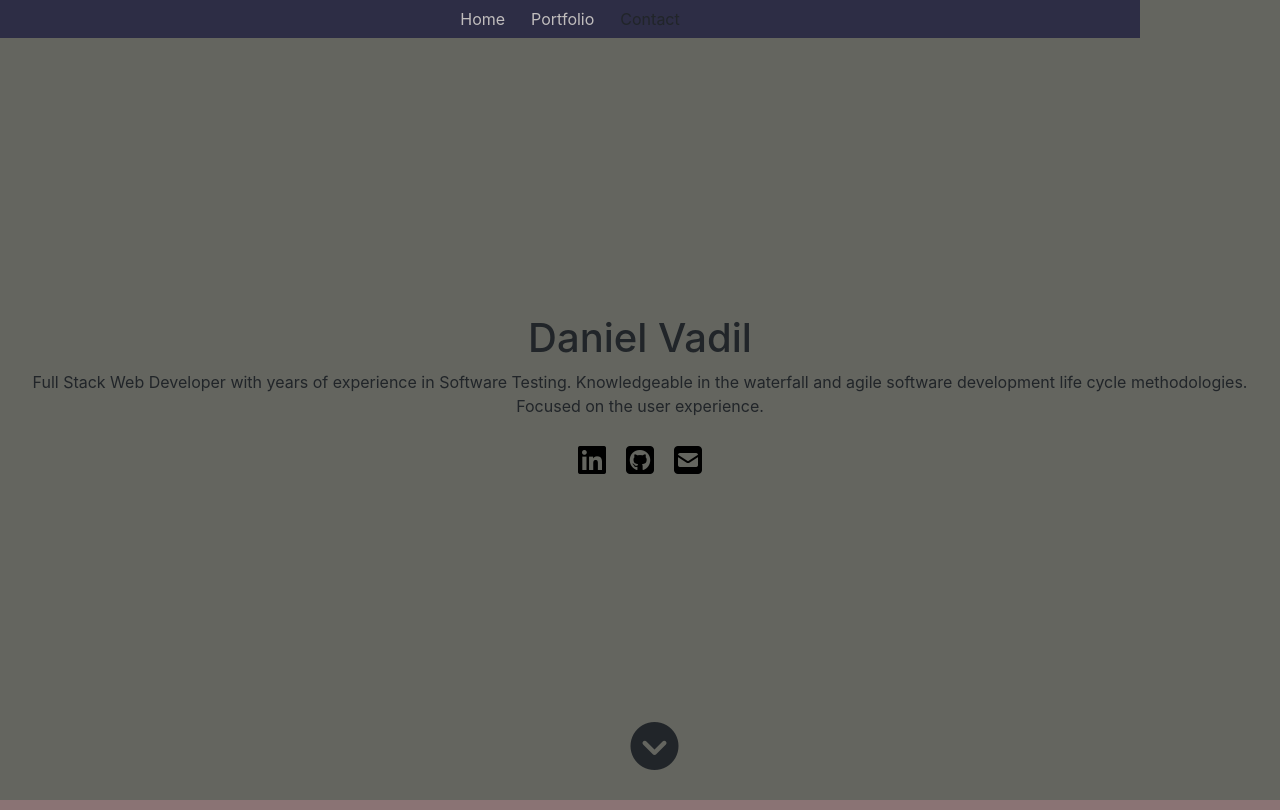
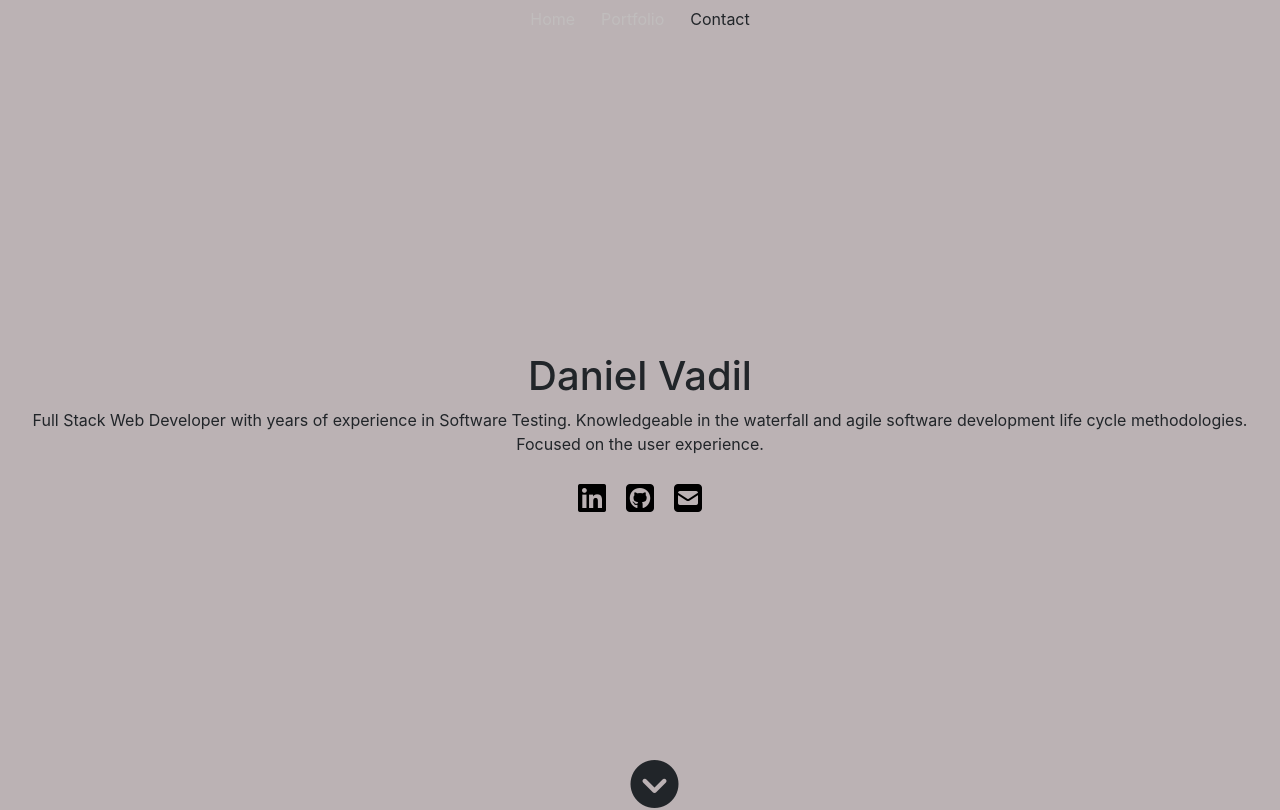
Before and after one commit to dvadz/portfolio, a React (Create React App) app: page / in a window 1280 px wide. Shown: the top 810 px of the page. Built offline with nearby package versions, Linux system fonts and the light colour scheme.

Commit message:
removed the background color of all components, except the App will have a bgc.

```diff
--- /dev/null
+++ b/src/components/App.css
@@ -0,0 +1,3 @@
+.app {
+  background-color: #bbb2b4;
+}
--- a/src/components/App.js
+++ b/src/components/App.js
@@ -1,4 +1,5 @@
 import React from "react";
+import "./App.css";
 import Home from "./Home";
 import Navbar from "./Navbar";
 import Portfolio from "./Portfolio";
@@ -15,7 +16,7 @@ class App extends React.Component {
 
   render() {
     return (
-      <div>
+      <div className='app'>
         <Navbar></Navbar>
         <Home name={this.state.name} description={this.state.description}></Home>
         <Portfolio projects={this.state.projects}></Portfolio>
--- a/src/components/Home.css
+++ b/src/components/Home.css
@@ -9,7 +9,7 @@
   flex-direction: column;
   justify-content: center;
 
-  background-color: #64655f;
+  /* background-color: #64655f; */
   /* background-image: url("/images/lake.jpg"); */
   /* background-repeat: no-repeat; */
   /* background-position: center; */
--- a/src/components/Navbar.css
+++ b/src/components/Navbar.css
@@ -1,12 +1,11 @@
 .container {
-  padding: 0;
 }
 
 .nav-bar {
-  position: absolute;
-  background-color: #2d2d45;
+  /* position: absolute; */
+  /* background-color: #a2d5cd; */
   z-index: 1;
-  margin-right: -30px;
+  /* margin-right: -30px; */
 }
 
 .nav-bar a:link {
--- a/src/components/Navbar.js
+++ b/src/components/Navbar.js
@@ -3,7 +3,8 @@ import "./Navbar.css";
 
 const Navbar = props => {
   return (
-    <div className='nav-bar container text-center'>
+    <div className='nav-bar'>
+      <div className='container text-center'>
         <a href='#home' className='btn'>
           Home
         </a>
@@ -12,6 +13,7 @@ const Navbar = props => {
         </a>
         <a className='btn'>Contact</a>
       </div>
+    </div>
   );
 };
 
--- a/src/components/Portfolio.css
+++ b/src/components/Portfolio.css
@@ -7,7 +7,7 @@
   flex-direction: column;
   /* justify-content: center; */
 
-  background-color: #8a7374;
+  /* background-color: #8a7374; */
 }
 
 .card {
```
Lines whose indentation alone changed are shown as unchanged.
